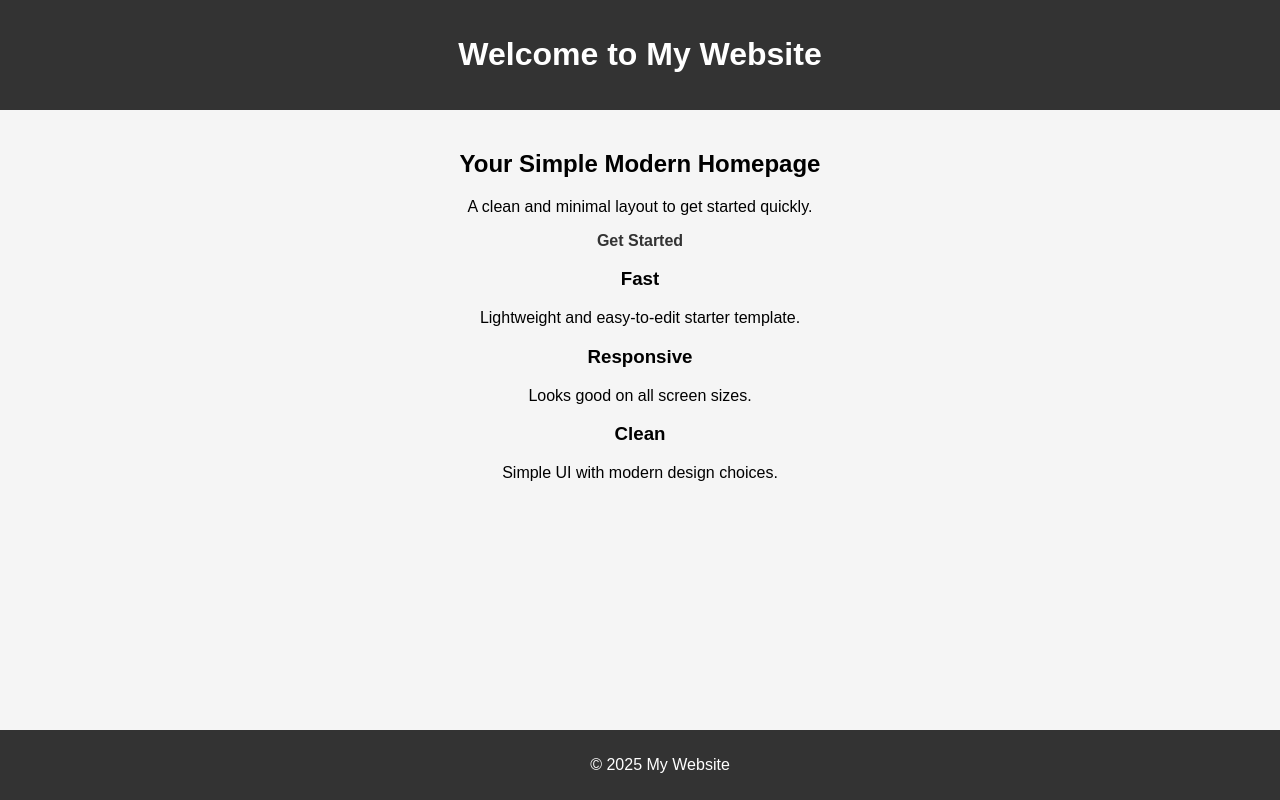
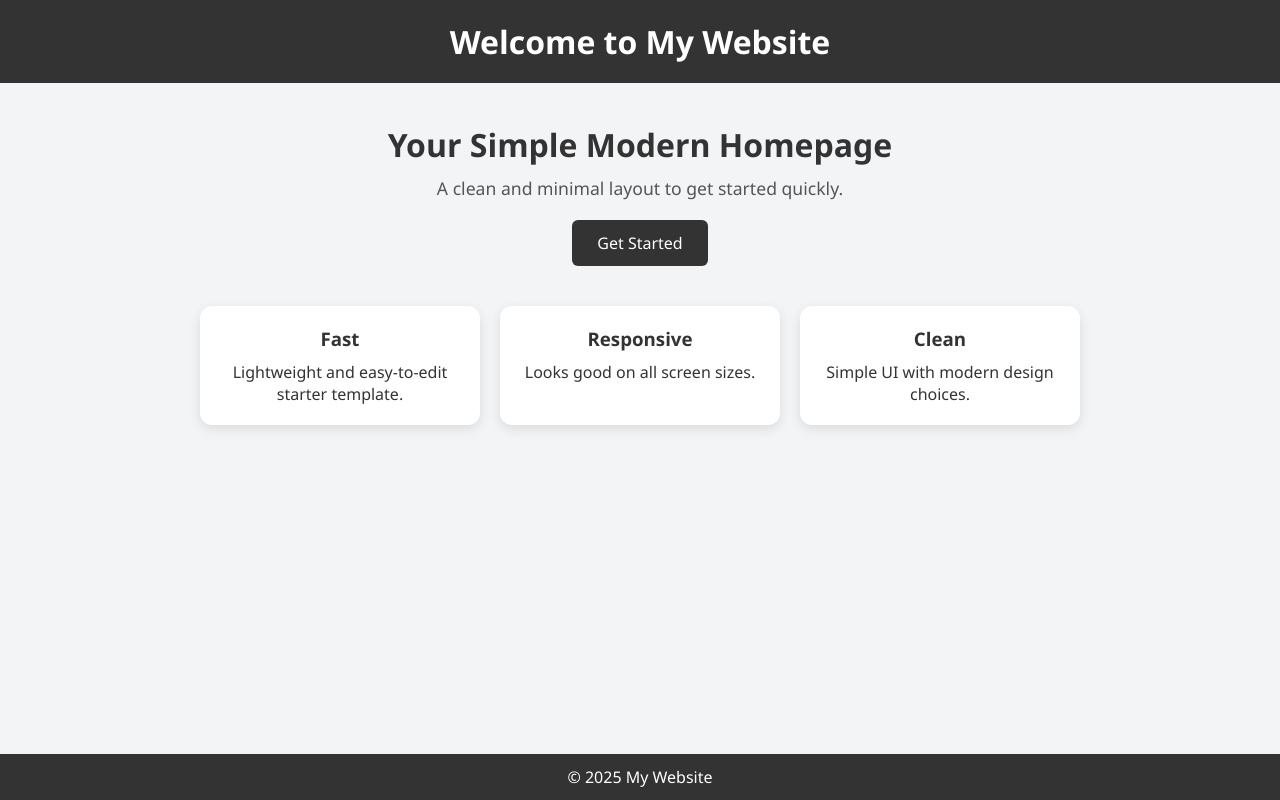
Before and after one commit to maskedarthurmorgan-tech/remote-repo, a plain HTML site: page index.html in a window 1280 px wide. Drawn offline with Linux system fonts and the light colour scheme.

Commit message:
made some styling changes

```diff
--- a/style.css
+++ b/style.css
@@ -1,38 +1,93 @@
-body {
-    font-family: Arial, sans-serif;
+/* General Reset */
+* {
     margin: 0;
     padding: 0;
-    background: #f5f5f5;
+    box-sizing: border-box;
+}
+
+body {
+    font-family: "Segoe UI", Arial, sans-serif;
+    background: #f3f4f6;
+    color: #333;
+}
+
+/* Header & Footer (unchanged but smoothed) */
+header, footer {
+    background: #333;
+    color: #fff;
+    text-align: center;
 }
 
 header {
-    background: #333;
-    color: #fff;
-    padding: 15px 20px;
-    text-align: center;
-}
-
-main {
-    padding: 20px;
-    text-align: center;
+    padding: 20px 10px;
 }
 
 footer {
-    background: #333;
-    color: #fff;
-    padding: 10px 20px;
-    text-align: center;
+    padding: 12px;
     position: fixed;
     bottom: 0;
     width: 100%;
 }
 
-a {
-    color: #333;
-    text-decoration: none;
-    font-weight: bold;
+/* Main Layout */
+.container {
+    padding: 40px 20px;
+    margin-bottom: 60px; /* space for fixed footer */
 }
 
-a:hover {
-    text-decoration: underline;
+/* Hero Section */
+.hero {
+    text-align: center;
+    margin-bottom: 40px;
 }
+
+.hero h2 {
+    font-size: 2rem;
+    margin-bottom: 10px;
+}
+
+.hero p {
+    font-size: 1.1rem;
+    margin-bottom: 20px;
+    color: #555;
+}
+
+.btn {
+    display: inline-block;
+    padding: 12px 25px;
+    background: #333;
+    color: #fff;
+    text-decoration: none;
+    border-radius: 6px;
+    transition: 0.3s;
+}
+
+.btn:hover {
+    background: #555;
+}
+
+/* Cards Section */
+.cards {
+    display: flex;
+    justify-content: center;
+    gap: 20px;
+    flex-wrap: wrap;
+}
+
+.card {
+    background: white;
+    padding: 20px;
+    width: 280px;
+    border-radius: 12px;
+    box-shadow: 0 4px 12px rgba(0,0,0,0.1);
+    transition: transform 0.2s;
+    text-align: center;
+}
+
+.card:hover {
+    transform: translateY(-5px);
+}
+
+.card h3 {
+    margin-bottom: 10px;
+}
```
